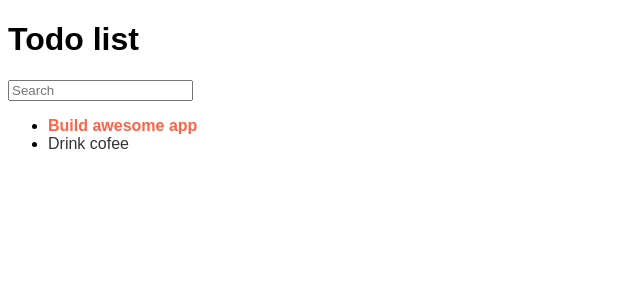
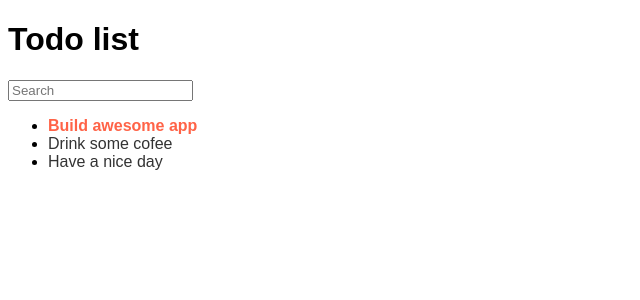
Before and after one commit to OdinRossy/todo-app, a React (Create React App) app: page / in a window 1280 px wide. Shown: the top 300 px of the page, without its empty margins (0-640 px from the left). Built offline with nearby package versions, Linux system fonts and the light colour scheme.

Commit message:
Lesson 30. Arrays as a props

```diff
--- a/src/components/App.js
+++ b/src/components/App.js
@@ -5,11 +5,17 @@ import SearchPanel from './SearchPanel';
 import TodoList from './TodoList'
 
 const App = () => {
+    const todoListItems = [
+        { id: 1, text: 'Build awesome app', important: true },
+        { id: 2, text: 'Drink some cofee', important: false },
+        { id: 3, text: 'Have a nice day', important: false },
+    ]
+
     return (
         <div>
             <AppHeader />
             <SearchPanel />
-            <TodoList />
+            <TodoList items={todoListItems} />
         </div>
     )
 }
--- a/src/components/TodoList.js
+++ b/src/components/TodoList.js
@@ -2,11 +2,18 @@ import React from 'react';
 
 import TodoListItem from './TodoListItem'
 
-const TodoList = () => {
+const TodoList = ({ items = [] }) => {
+    const elements = items.map((item) => {
+        return (
+            <li>
+                <TodoListItem {...item} />
+            </li>
+        )
+    });
+
     return (
         <ul>
-            <li><TodoListItem text="Build awesome app" important /></li>
-            <li><TodoListItem text="Drink cofee" /></li>
+            {elements}
         </ul>
     );
 }
```
